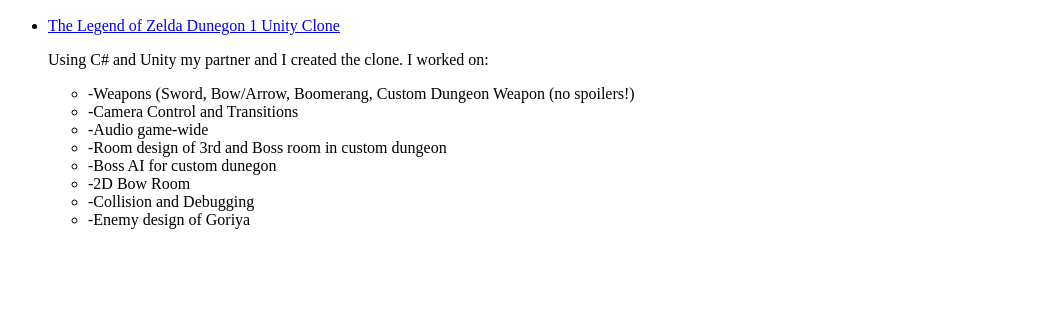
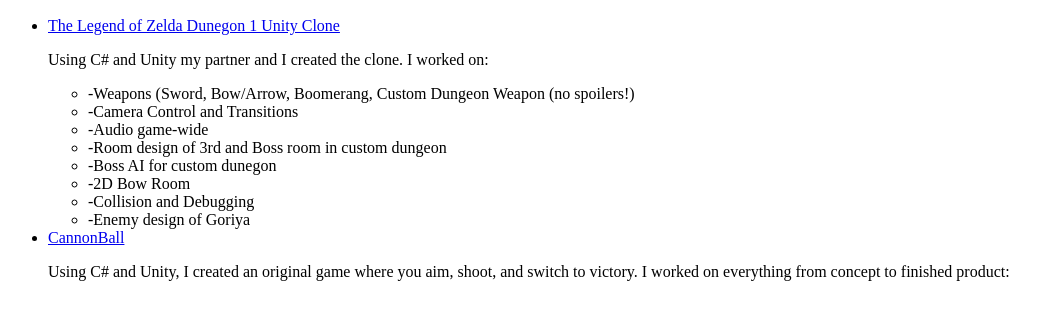
Before and after one commit to mgopal64/mgopal64.github.io, a plain HTML site: page index.html in a window 1280 px wide. Shown: the part 96-416 px from the top of the page, without its empty margins (0-1064 px from the left). Drawn offline with Linux system fonts and the light colour scheme.

Commit message:
Update index.html

```diff
--- a/index.html
+++ b/index.html
@@ -26,6 +26,14 @@
         <li>-Enemy design of Goriya </li>
       </ul>
     </li>
+    <li>
+      <a href="https://manhouse.itch.io/cannonball-eecs494-p2" target="_blank">
+        CannonBall
+      </a>
+      <p> Using C# and Unity, I created an original game where you aim, shoot, and switch to victory. I worked on everything from concept to finished product: </p>
+      <ul>
+      </ul>
+    </li>
   </ul>
 
 </body>
```
